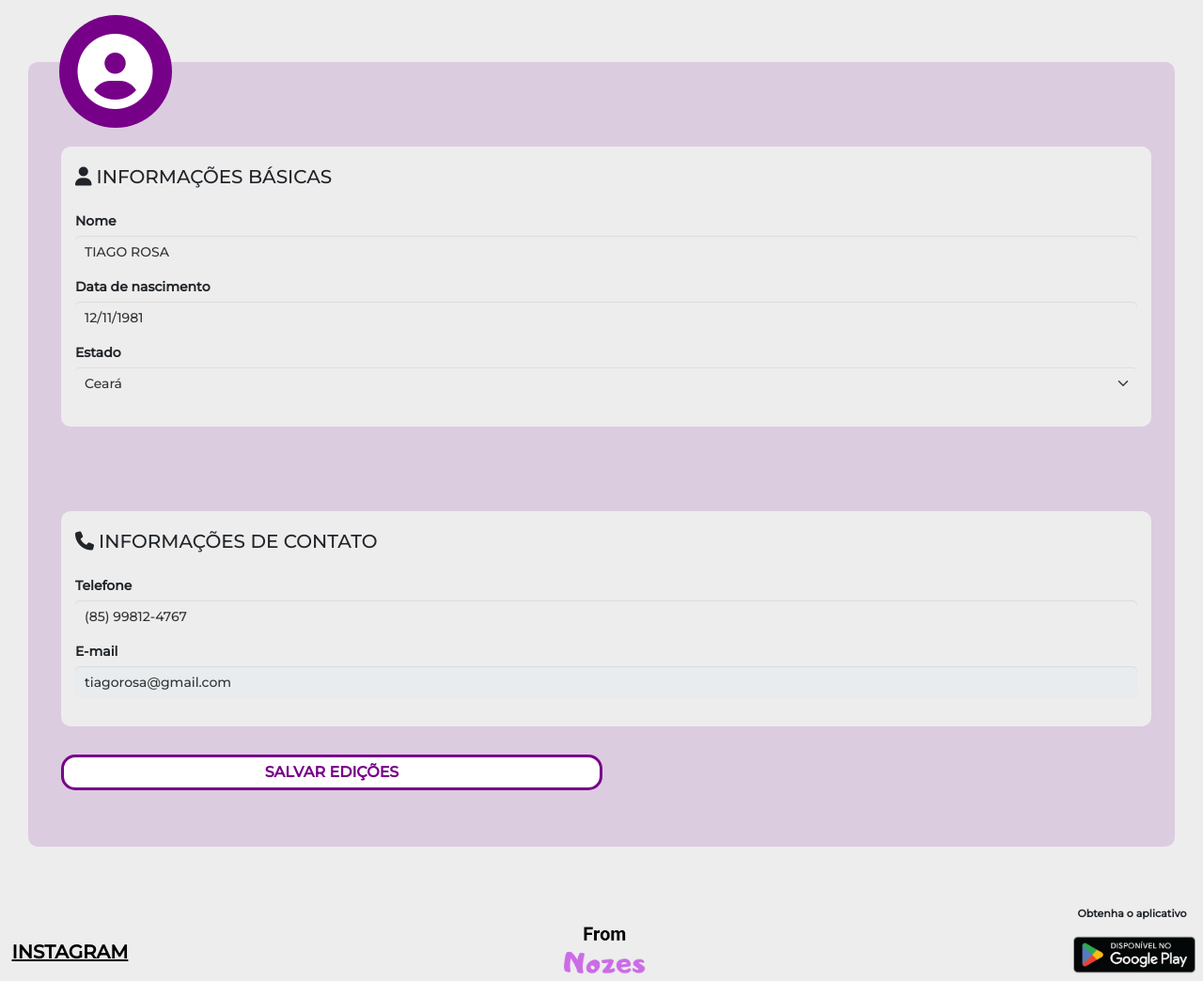
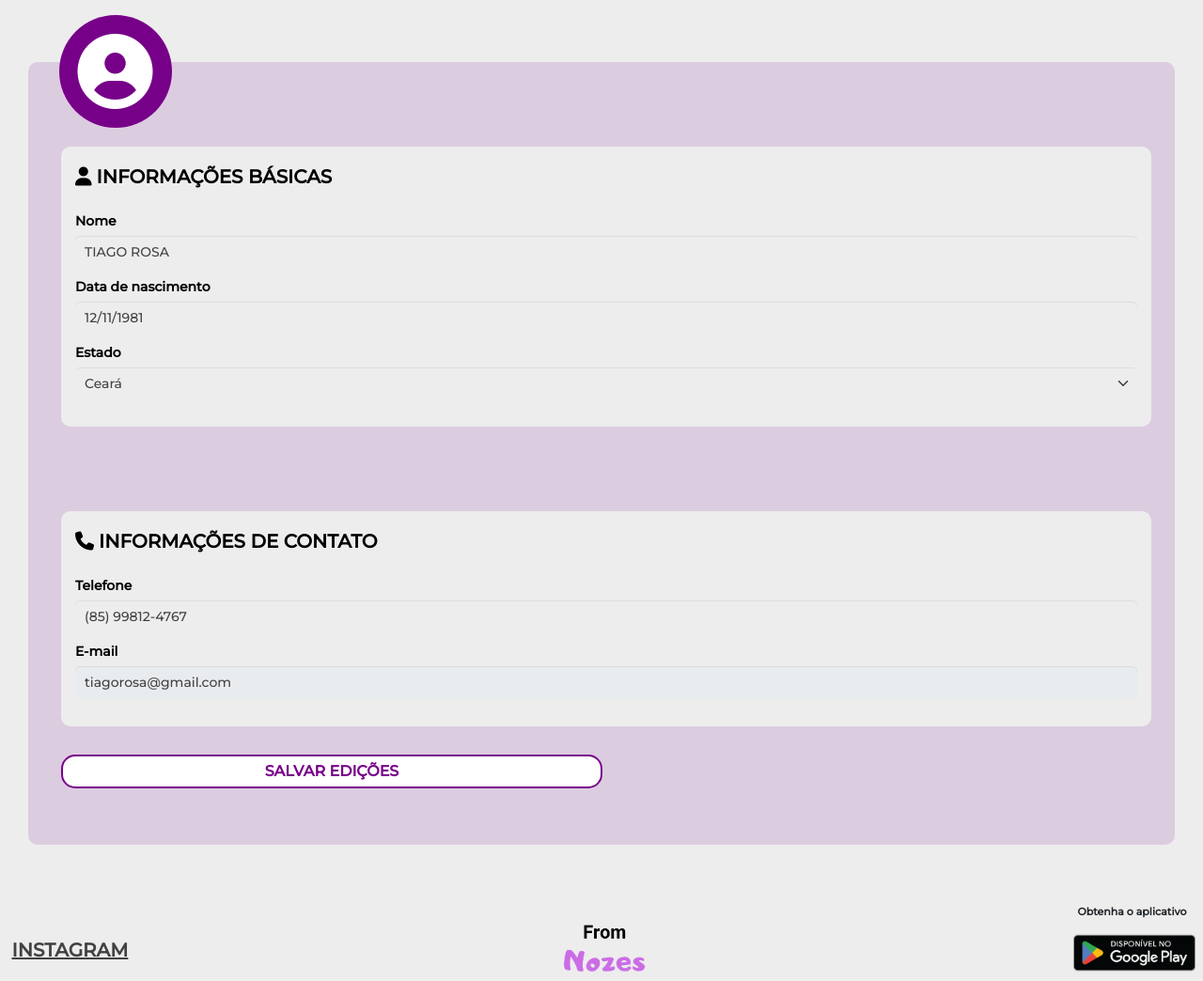
Before and after one commit to solfie/eventando_web_clone, a PHP site: page /perfil.php in a window 1280 px wide. Shown: the part 104-1148 px from the top of the page at 94% size. Run offline with PHP 8.4, Linux system fonts and the light colour scheme.

Commit message:
footer mudando

```diff
--- a/css/css_header.css
+++ b/css/css_header.css
@@ -64,7 +64,7 @@ nav input{
     width: min(45vw, 700px);
     height: 30px;
     border-radius: 8px !important;
-    border: #b25abf 2px solid !important;
+    border: #b25abf 1px solid !important;
 }
 /* Estilização do input dentro do header no hover */
 
@@ -85,7 +85,7 @@ input[type='search']{
 
 .btn-pesquisar{
     background-color: transparent;
-    color: #000000;
+    color: #000;
     border: 1px solid rgb(162, 189, 206);
     border-radius: 4px;
     height: 45px;
--- a/css/css_perfil.css
+++ b/css/css_perfil.css
@@ -119,7 +119,7 @@ input[type='search']{
 
 .btn-pesquisar{
     background-color: transparent;
-    color: #000000;
+    color: #000;
     border: none;
     border-radius: 4px;
     margin-left: -45px;
@@ -291,8 +291,8 @@ a {
 }
 
 .avatar:hover{
-    background-color: #b900d5 !important;
-    border: 3px solid #ffffff;
+    background-color: #b25abf !important;
+    border: 2px solid #ffffff;
 }
 
 .avatarU{
@@ -307,7 +307,7 @@ a {
 .botao{
     background-color: #ffffff !important;
     border-radius: 15px !important;
-    border: solid 3px #770089 !important;
+    border: solid 2px #770089 !important;
     width: min(45vw, 695px) !important;
     color:#770089 !important;
     font-size: min(3vw, 16px);
@@ -318,8 +318,8 @@ a {
 }
 
 .botao:hover{
-    background-color: #b900d5 !important;
-    border: 3px solid #ffffff !important;
+    background-color: #b25abf !important;
+    border: 2px solid #ffffff !important;
     color:#ffffff !important;
 }
 
@@ -346,8 +346,14 @@ a {
     background-color: #770089;
 }
 
+.infos{
+    color: #000;
+    font-weight: bold;
+}
+
 .form-label{
     font-size: 1.4rem !important;
+    color: #000;
 }
 /*Ela define várias propriedades, como largura de 100%, preenchimento interno, tamanho de fonte de 1.4rem, cor de texto,
  cor de fundo, remoção de borda, aparência do elemento, borda arredondada, efeitos de transição para cor da borda e sombra*/
@@ -358,7 +364,7 @@ a {
     font-size: 1.4rem !important;
     font-weight: 400;
     line-height: 1.6;
-    color: #333333;
+    color: #424242;
     background-color: #ededed;
     background-clip: padding-box;
     border: none !important;
@@ -379,7 +385,7 @@ a {
     font-size: 1.4rem !important;
     font-weight: 400;
     line-height: 1.6;
-    color: #333333;
+    color: #424242;
     background-color: #ededed;
     background-clip: padding-box;
     border: none !important;
@@ -401,7 +407,7 @@ a {
 }
 
 #instagram{
-    color: black !important;
+    color: #424242 !important;
     font-weight: bold;
     text-decoration: underline;
 }
--- a/css/css_sobreNos.css
+++ b/css/css_sobreNos.css
@@ -336,6 +336,8 @@ a {
 .titulo{
     font-size: min(3vw, 24px);
     margin: 0 0 -100px 0;
+    color: #000;
+    font-weight: bold;
 }
 
 .divSobre{
@@ -501,7 +503,7 @@ a {
 }
 
 #instagram{
-    color: black !important;
+    color: #424242 !important;
     font-weight: bold;
     text-decoration: underline;
 }
--- a/menu.php
+++ b/menu.php
@@ -24,7 +24,7 @@
 
 <body>
     <!-- Criamos a divMenu que dentro dela tem a logo, a barra de bucar, o botão de se cadastrar e o de logar. -->
-    <header id="Cabecalho" name="Cabecalho" class="row">JJJJJJJJJJJ
+    <header id="Cabecalho" name="Cabecalho" class="row">
         <div id="divLogoP" name="divLogoP" class="col ">
             <img id=logo src="img/logo.png">
         </div>
--- a/perfil.php
+++ b/perfil.php
@@ -138,7 +138,7 @@
 				<div class="col-xxl-6 mt-5 mb-5 mb-xxl-0">
 					<div class="bg-secondary-soft mt-5 px-4 py-5 rounded">
 						<div class="row g-3">
-							<h2 class="mb-4 mt-0"><i class="fa-solid fa-user me-2"></i>INFORMAÇÕES BÁSICAS</h2>
+							<h2 class="mb-4 mt-0 infos"><i class="fa-solid fa-user me-2"></i>INFORMAÇÕES BÁSICAS</h2>
 
 							<div class="col-md-12">
 								<label class="form-label">Nome</label>
@@ -190,7 +190,7 @@
 				<div class="col-xxl-6 mt-5 mb-5 mb-xxl-0">
 					<div class="bg-secondary-soft mt-5 px-4 py-5 rounded">
 						<div class="row g-3">
-							<h2 class="my-4 mb-4 mt-0"><i class="fa-solid fa-phone me-2"></i>INFORMAÇÕES DE CONTATO</h2>
+							<h2 class="my-4 mb-4 mt-0 infos"><i class="fa-solid fa-phone me-2"></i>INFORMAÇÕES DE CONTATO</h2>
 
 							<div class="col-md-12">
 								<label for="exampleInputPassword2" class="form-label">Telefone</label>
```
Also changed, not shown: css/css_favoritos.css (+7 -6 lines), css/css_index.css (+8 -2 lines), index.php (+6 -5 lines).
